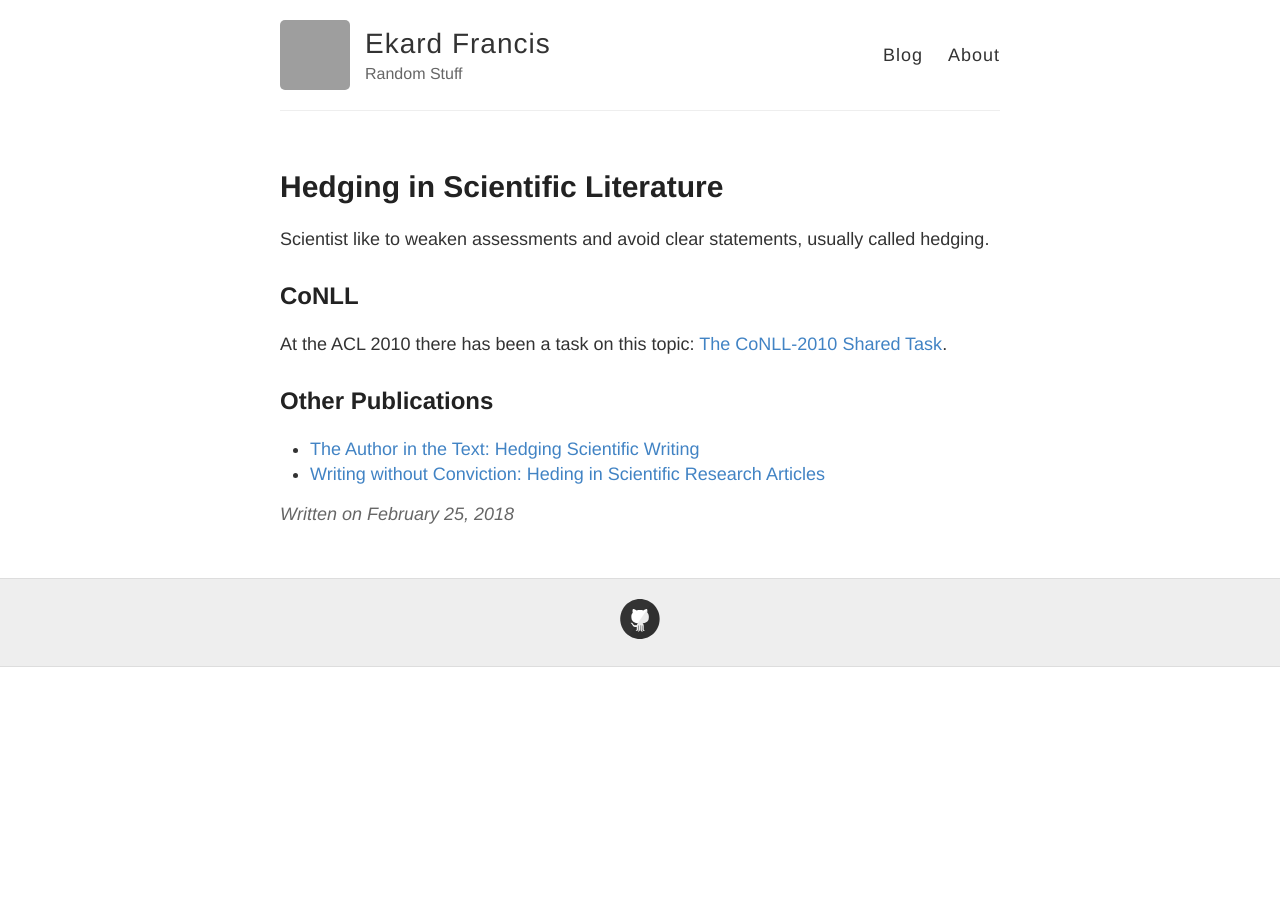
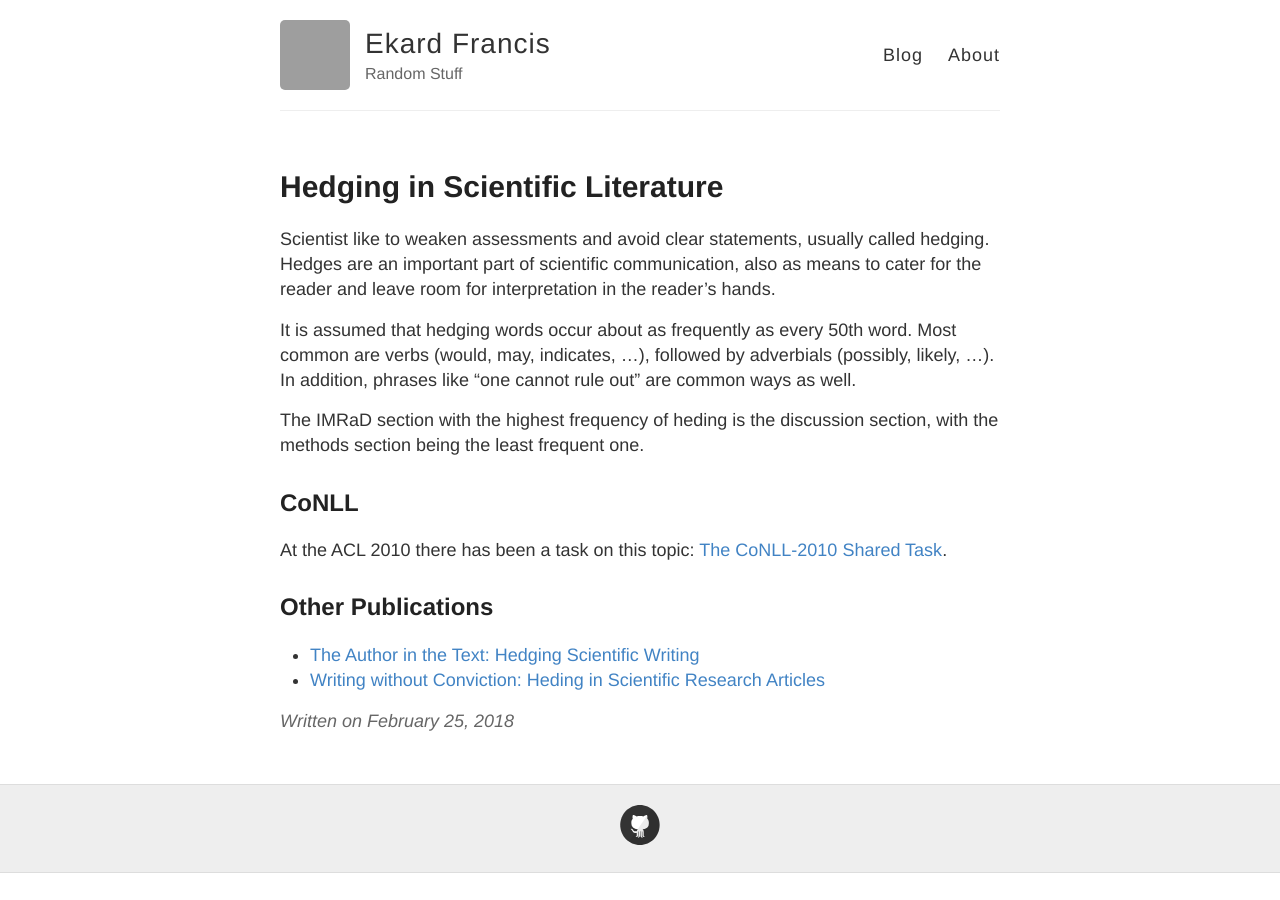
Before and after one commit to ekardf/ekardf.github.io, a Jekyll site: the page built from _posts/2018-02-25-hedging-in-scientific-literature.md, in a window 1280 px wide. Built offline with Jekyll 4.4.1, drawn with Linux system fonts in a browser that asks for light colours; grey boxes are pictures that could not be loaded.

Commit message:
Update 2018-02-25-hedging-in-scientific-literature.md

```diff
--- a/_posts/2018-02-25-hedging-in-scientific-literature.md
+++ b/_posts/2018-02-25-hedging-in-scientific-literature.md
@@ -4,6 +4,13 @@ title: Hedging in Scientific Literature
 ---
 
 Scientist like to weaken assessments and avoid clear statements, usually called hedging.
+Hedges are an important part of scientific communication, also as means to cater for the reader and leave room for interpretation in the reader's hands.
+
+It is assumed that hedging words occur about as frequently as every 50th word.
+Most common are verbs (would, may, indicates, ...), followed by adverbials (possibly, likely, ...).
+In addition, phrases like "one cannot rule out" are common ways as well.
+
+The IMRaD section with the highest frequency of heding is the discussion section, with the methods section being the least frequent one.
 
 ## CoNLL
 
```
